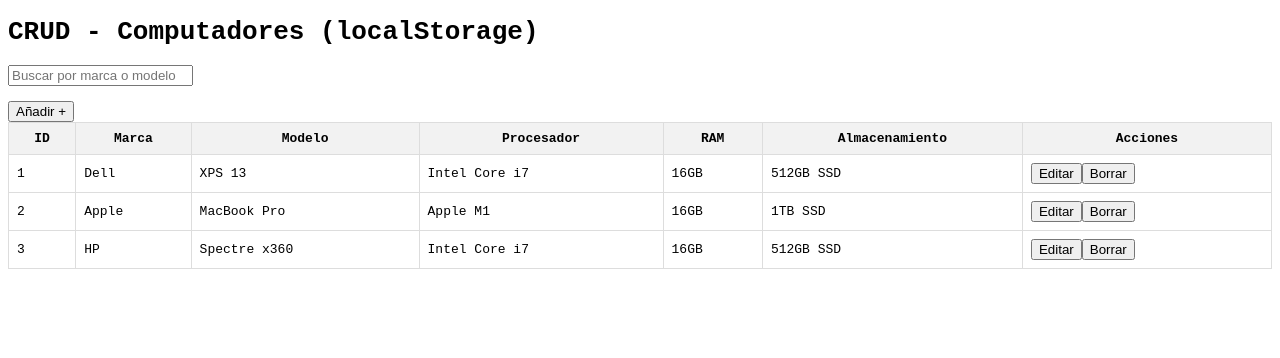
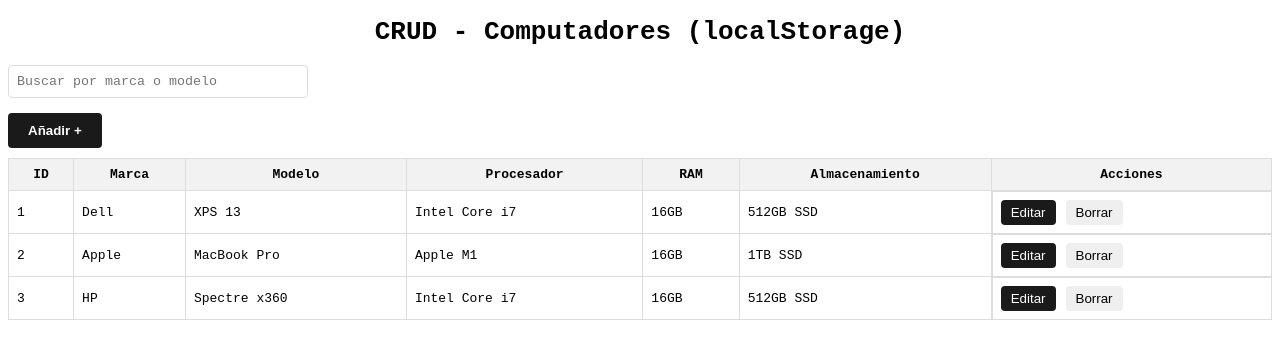
Before and after one commit to FullDevJuan/Aprendiendo-Vue.js-2, a Vue app: page / in a window 1280 px wide. Shown: the top 358 px of the page. Built offline with nearby package versions, Linux system fonts and the light colour scheme.

Commit message:
feat: estilos para mejorar apariencia general del CRUD

```diff
--- a/src/CRUD.vue
+++ b/src/CRUD.vue
@@ -1,6 +1,6 @@
 <template>
   <div id="crud">
-    <h1>CRUD - Computadores (localStorage)</h1>
+    <h1 style="text-align: center">CRUD - Computadores (localStorage)</h1>
     <Computadores></Computadores>
   </div>
 </template>
--- a/src/components/Computadores.vue
+++ b/src/components/Computadores.vue
@@ -1,13 +1,14 @@
 <template>
   <div class="main">
     <input
-      type="text"
+      class="inputBusqueda"
+      type="search"
       placeholder="Buscar por marca o modelo"
       v-model="search"
     />
     <br />
     <br />
-    <button @click="abrirFormulario">Añadir +</button>
+    <button class="btnAñadir" @click="abrirFormulario">Añadir +</button>
     <table>
       <thead>
         <tr>
@@ -145,6 +146,30 @@ export default {
 };
 </script>
 <style>
+.btnAñadir {
+  background-color: #1a1a1a;
+  color: white;
+  padding: 10px 20px;
+  border: none;
+  border-radius: 4px;
+  cursor: pointer;
+  font-weight: bold;
+  margin-bottom: 10px;
+  transition: background-color 0.3s ease;
+}
+.inputBusqueda {
+  outline: none;
+  font-family: monospace;
+  width: 100%;
+  max-width: 300px;
+  padding: 8px;
+  border: 1px solid #ddd;
+  border-radius: 4px;
+  box-sizing: border-box;
+}
+.btnAñadir:hover {
+  background-color: #2a2a2a;
+}
 table {
   width: 100%;
   border-collapse: collapse;
--- a/src/components/TablePc.vue
+++ b/src/components/TablePc.vue
@@ -6,7 +6,7 @@
     <td>{{ pc.procesador }}</td>
     <td>{{ pc.ram }}</td>
     <td>{{ pc.almacenamiento }}</td>
-    <td>
+    <td class="contenedorAcciones">
       <button @click="editar">Editar</button>
       <button @click="borrar">Borrar</button>
     </td>
@@ -28,3 +28,21 @@ export default {
   },
 };
 </script>
+
+<style scoped>
+.contenedorAcciones {
+  display: flex;
+  gap: 10px;
+}
+.contenedorAcciones button {
+  padding: 5px 10px;
+  border: none;
+  border-radius: 4px;
+  cursor: pointer;
+}
+.contenedorAcciones button:first-child {
+  background-color: #1a1a1a;
+  color: white;
+  transition: background-color 0.3s ease;
+}
+</style>
```
